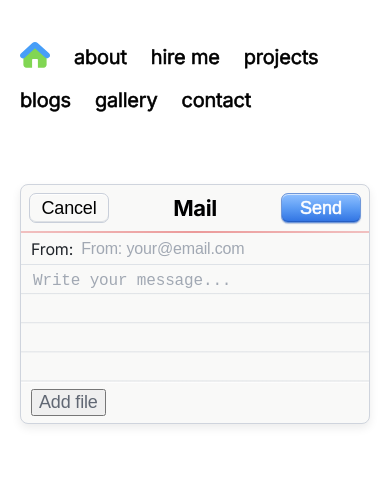
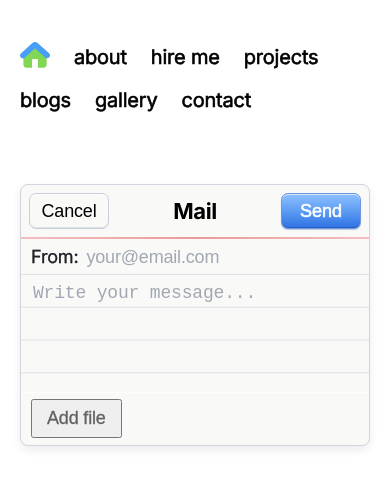
Before and after one commit to jaiminjariwala/jaiminjariwala, a Next.js app in the folder next/: page /contact in a window 390 px wide. Shown: the top 486 px of the page. Built offline with nearby package versions, Linux system fonts and the light colour scheme; a web font is replaced by a local one.

Commit message:
improved contacts page for mobile UI, email present but message not written and attachments validation done

```diff
--- a/next/src/components/ContactPage.jsx
+++ b/next/src/components/ContactPage.jsx
@@ -14,6 +14,7 @@ export default function ContactPage() {
   const { message, setMessage, attachments, setAttachments } = useContactDraft();
   const [from, setFrom] = useState("");
   const [fromError, setFromError] = useState("");
+  const [messageError, setMessageError] = useState(false);
   const [sending, setSending] = useState(false);
   const [sent, setSent] = useState(false);
   const [error, setError] = useState("");
@@ -29,6 +30,8 @@ export default function ContactPage() {
     pointerId: null,
   });
   const [isDraggingAttachments, setIsDraggingAttachments] = useState(false);
+  const fromIsInvalid = Boolean(fromError && from.trim());
+  const fromHasText = from.length > 0;
 
   const onFileChange = (event) => {
     const files = Array.from(event.target.files || []);
@@ -42,6 +45,7 @@ export default function ContactPage() {
     }));
 
     setAttachments((prev) => [...prev, ...next]);
+    if (messageError) setMessageError(false);
     event.target.value = "";
   };
 
@@ -79,21 +83,30 @@ export default function ContactPage() {
   };
 
   const onSend = async () => {
+    if (!from.trim()) {
+      setFromError("Please enter a valid email address.");
+      setError("From email is required.");
+      return;
+    }
+
     if (from.trim() && !EMAIL_RE.test(from.trim())) {
       setFromError("Please enter a valid email address.");
       return;
     }
     if (!message.trim() && attachments.length === 0) {
-      setError("Please write a message or attach a file.");
+      setMessageError(true);
+      setError("");
       return;
     }
 
+    setMessageError(false);
     setError("");
     setSending(true);
     setSent(false);
 
     try {
       const formData = new FormData();
+      formData.set("from", from.trim());
       formData.set("message", message.trim());
       attachments.forEach((att) => {
         formData.append("attachments", att.file);
@@ -125,6 +138,7 @@ export default function ContactPage() {
   const onCancel = () => {
     setFrom("");
     setFromError("");
+    setMessageError(false);
     setMessage("");
     clearAllAttachments();
     setError("");
@@ -194,11 +208,16 @@ export default function ContactPage() {
     <section className="min-h-screen bg-white text-black">
       {/* Desktop overrides — bypasses Tailwind JIT for guaranteed rendering */}
       <style>{`
+        .cp-from-input::placeholder,
+        .cp-textarea::placeholder {
+          -webkit-text-stroke: 0 transparent !important;
+        }
+
         @media (min-width: 768px) {
           .cp-from-row        { height: 44px !important; }
           .cp-from-label      { font-size: 20px !important; }
           .cp-from-input      { font-size: 20px !important; line-height: 44px !important; }
-          .cp-textarea        { font-size: 20px !important; min-height: 270px !important; height: auto !important; }
+          .cp-textarea        { font-size: 20px !important; min-height: 234px !important; height: auto !important; }
           .cp-att-btn         { width: 150px !important; height: 150px !important; top: -8px !important; right: 18px !important; }
           .cp-paperclip-wrap  { right: -46px !important; top: -36px !important; }
           .cp-paperclip-img   { height: 110px !important; }
@@ -226,7 +245,7 @@ export default function ContactPage() {
                 type="button"
                 onClick={onCancel}
                 disabled={sending}
-                className="h-[30px] rounded-[7px] border border-[#c9cfda] bg-[#f9f9f8] px-[10px] text-[18px] font-black leading-none tracking-[-0.01em] text-[#000000] shadow-[inset_0_1px_0_rgba(255,255,255,0.92),inset_0_-1px_0_rgba(164,174,188,0.32)] transition-transform active:scale-[0.98] disabled:opacity-60 md:h-auto md:rounded-[8px] md:px-[18px] md:py-[9px] md:text-[22px] md:font-black md:shadow-[inset_0_1px_0_rgba(255,255,255,0.92),inset_0_-1px_0_rgba(164,174,188,0.32)]"
+                className="h-auto rounded-[7px] border border-[#c9cfda] bg-[#f9f9f8] px-[10px] py-[8px] text-[18px] font-black leading-none tracking-[-0.01em] text-[#000000] shadow-[inset_0_1px_0_rgba(255,255,255,0.92),inset_0_-1px_0_rgba(164,174,188,0.32)] transition-transform active:scale-[0.98] disabled:opacity-60 md:h-auto md:rounded-[8px] md:px-[18px] md:py-[10px] md:text-[22px] md:font-black md:shadow-[inset_0_1px_0_rgba(255,255,255,0.92),inset_0_-1px_0_rgba(164,174,188,0.32)]"
               >
                 Cancel
               </button>
@@ -246,7 +265,7 @@ export default function ContactPage() {
                 type="button"
                 onClick={onSend}
                 disabled={sending}
-                className="h-[30px] rounded-[7px] border border-[#6f97d9] bg-gradient-to-b from-[#8FC0FF] via-[#5C9CF4] to-[#2F72E2] px-[10px] text-[18px] text-[#ffffff] leading-none shadow-[inset_0_1px_0_rgba(255,255,255,0.62),inset_0_-1px_0_rgba(25,67,154,0.45),0_1px_1px_rgba(29,72,157,0.28)] transition-transform active:scale-[0.98] disabled:opacity-60 md:h-auto md:rounded-[8px] md:px-[18px] md:py-[14px] md:text-[22px] md:font-black [-webkit-text-stroke:0.6px_#ffffff]"
+                className="h-auto rounded-[7px] border border-[#6f97d9] bg-gradient-to-b from-[#8FC0FF] via-[#5C9CF4] to-[#2F72E2] px-[10px] py-[8px] text-[18px] text-[#ffffff] leading-none shadow-[inset_0_1px_0_rgba(255,255,255,0.62),inset_0_-1px_0_rgba(25,67,154,0.45),0_1px_1px_rgba(29,72,157,0.28)] transition-transform active:scale-[0.98] disabled:opacity-60 md:h-auto md:rounded-[8px] md:px-[18px] md:py-[10px] md:text-[22px] md:font-black [-webkit-text-stroke:0.6px_#ffffff]"
               >
                 {sending ? "..." : sent ? "Sent" : "Send"}
               </button>
@@ -255,9 +274,9 @@ export default function ContactPage() {
             <div className="h-[2px] bg-gradient-to-r from-[#f1c0c0] via-[#eb9a9a] to-[#f1c0c0]" />
 
             {/* ── From row ── */}
-            <div className="cp-from-row flex h-[32px] items-center border-b border-[rgba(188,195,207,0.44)] px-[10px] md:px-[12px]">
+            <div className="cp-from-row flex h-[36px] items-center border-b border-[rgba(188,195,207,0.44)] px-[10px] md:px-[12px]">
               <span
-                className={`cp-from-label shrink-0 pr-[6px] font-semibold tracking-[-0.01em] text-[#1f2329] text-[16px] md:inline ${
+                className={`cp-from-label shrink-0 pr-[6px] font-semibold tracking-[-0.01em] text-[#1f2329] text-[18px] [-webkit-text-stroke:0.3px_#000000] md:inline ${
                   from.length > 0 ? "hidden" : "inline"
                 }`}
               >
@@ -272,10 +291,10 @@ export default function ContactPage() {
                   fromError && !from.trim()
                     ? fromError
                     : from.length === 0
-                    ? "From: your@email.com"
+                    ? "your@email.com"
                     : "your@email.com"
                 }
-                className={`cp-from-input flex-1 appearance-none border-0 bg-transparent text-[16px] leading-[32px] tracking-[-0.01em] outline-none ring-0 focus:outline-none focus:ring-0 ${
+                className={`cp-from-input flex-1 appearance-none border-0 bg-transparent text-[18px] leading-[36px] tracking-[-0.01em] outline-none ring-0 focus:outline-none focus:ring-0 ${
                   fromError && !from.trim()
                     ? "placeholder:text-[#d53030]"
                     : "placeholder:text-[#a1a8b3]"
@@ -283,7 +302,12 @@ export default function ContactPage() {
                 style={{
                   border: "none",
                   boxShadow: "none",
-                  color: fromError && from.trim() ? "#d53030" : "#1f2329",
+                  color: fromIsInvalid ? "#d53030" : "#1f2329",
+                  WebkitTextStroke: fromHasText
+                    ? fromIsInvalid
+                      ? "0.3px #d53030"
+                      : "0.3px #000000"
+                    : "0px transparent",
                 }}
               />
             </div>
@@ -293,15 +317,21 @@ export default function ContactPage() {
               <textarea
                 ref={textareaRef}
                 value={message}
-                onChange={(event) => setMessage(event.target.value)}
-                placeholder="Write your message..."
+                onChange={(event) => {
+                  setMessage(event.target.value);
+                  if (messageError && event.target.value.trim().length > 0) {
+                    setMessageError(false);
+                  }
+                }}
+                placeholder={messageError ? "Don't forget to add your message or files..." : "Write your message..."}
                 rows={6}
-                className={`cp-textarea ${attachments.length > 0 ? "cp-textarea-pr-att" : ""} min-h-[117px] w-full resize-none appearance-none border-0 bg-transparent pl-[12px] max-md:pl-[10px] pt-0 pb-[1em] text-[16px] leading-[1.82] tracking-[-0.01em] text-[#1f2329] shadow-none outline-none ring-0 placeholder:text-[#a1a8b3] focus:border-0 focus:shadow-none focus:outline-none focus:ring-0 [scrollbar-width:none] [-ms-overflow-style:none] [&::-webkit-scrollbar]:hidden ${
+                className={`cp-textarea ${attachments.length > 0 ? "cp-textarea-pr-att" : ""} min-h-[117px] w-full resize-none appearance-none border-0 bg-transparent pl-[12px] max-md:pl-[10px] pt-0 pb-[1em] text-[18px] leading-[1.82] tracking-[-0.01em] text-[#1f2329] shadow-none outline-none ring-0 ${messageError ? "placeholder:text-[#d53030]" : "placeholder:text-[#a1a8b3]"} focus:border-0 focus:shadow-none focus:outline-none focus:ring-0 [scrollbar-width:none] [-ms-overflow-style:none] [&::-webkit-scrollbar]:hidden ${
                   attachments.length > 0 ? "pr-[116px]" : "pr-[12px] max-md:pr-[10px]"
                 }`}
                 style={{
                   border: "none",
                   boxShadow: "none",
+                  WebkitTextStroke: message.length > 0 ? "0.3px #000000" : "0px transparent",
                   scrollbarWidth: "none",
                   msOverflowStyle: "none",
                   backgroundImage:
@@ -379,9 +409,9 @@ export default function ContactPage() {
               <button
                 type="button"
                 onClick={() => fileInputRef.current?.click()}
-                className="relative z-[1] inline-flex items-center gap-[6px] font-medium tracking-[-0.01em] text-[#606773] text-[18px] md:text-[26px]"
+                className="relative z-[1] inline-flex items-center gap-[6px] font-medium tracking-[-0.01em] text-[#616161] text-[18px] md:text-[26px] [-webkit-text-stroke:0.3px_#616161]"
               >
-                <span className="text-[18px] md:text-[24px]">Add file</span>
+                <span className="text-[18px] md:text-[24px] px-[8px] py-[6px]">Add file</span>
               </button>
               <input
                 ref={fileInputRef}
@@ -435,7 +465,13 @@ export default function ContactPage() {
                   className={`overflow-x-auto overflow-y-hidden select-none [scrollbar-width:none] [-ms-overflow-style:none] [&::-webkit-scrollbar]:hidden ${
                     isDraggingAttachments ? "cursor-grabbing" : "cursor-grab"
                   }`}
-                  style={{ scrollbarWidth: "none", msOverflowStyle: "none", touchAction: "pan-y" }}
+                  style={{
+                    scrollbarWidth: "none",
+                    msOverflowStyle: "none",
+                    touchAction: "pan-x",
+                    WebkitOverflowScrolling: "touch",
+                    overscrollBehaviorX: "contain",
+                  }}
                 >
                   <div className="flex w-max gap-[10px] pb-[4px]">
                     {attachments.map((att) => (
```
